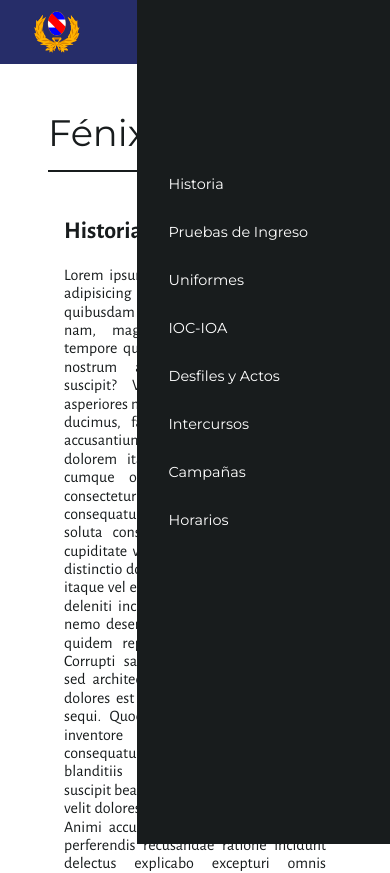
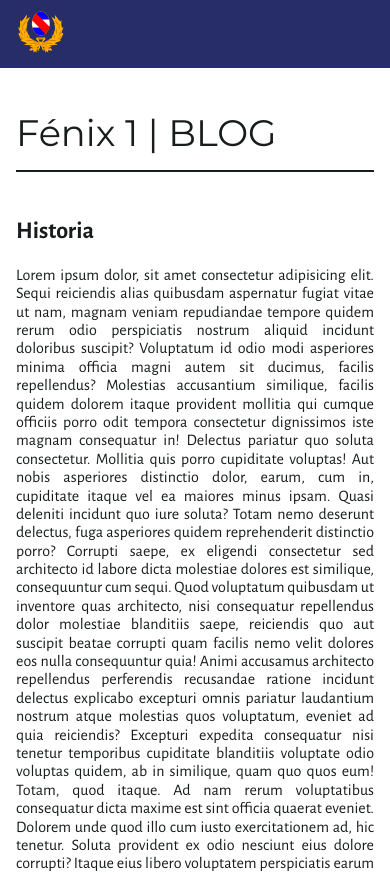
Before and after one commit to Can3do/fenix1blog.github.io, a plain HTML site: page index.html in a window 390 px wide. Shown: the top 873 px of the page. Drawn offline with nearby package versions, Linux system fonts and the light colour scheme.

Commit message:
cambios varios pero poco importantes

```diff
--- a/index.html
+++ b/index.html
@@ -15,7 +15,7 @@
     </head>
     <body class="body">
         <header class="header">
-            <img class="header__logo" src="logotipo.png" alt="logo">
+            <a href="#"><img class="header__logo" src="logotipo.png" alt="logo" href="https://can3do.github.io/fenix1blog.github.io/"></a>
             <ul class="header__list">
                 <li class="header__item"><a class="header__link" href="#historia">Historia</a></li>
                 <li class="header__item"><a class="header__link" href="#pruebas-de-ingreso">Pruebas de Ingreso</a></li>
--- a/style.css
+++ b/style.css
@@ -121,19 +121,26 @@ html {
     align-items: center;
     justify-content: flex-end;
     padding: 0 6rem;
+    box-sizing: border-box;
 }
 
 .footer__creditos {
     color: var(--color5);
     font-family: "Alegreya Sans";
-    font-size: 1.2rem;
     line-height: 2rem;
     margin: 0;
 }
 
 @media (max-width: 1200px) {
-    .main__section, .main__header, .footer{
+    .footer {
         padding: 0 1rem;
+    }
+    .main {
+        padding: 7rem 1rem 0;
+    }
+
+    .header__logo {
+        margin: .5rem 1rem;
     }
 
     .header__list {
@@ -142,6 +149,7 @@ html {
         flex-direction: column;
         padding: min(20vh, 10rem) 2rem;
         background: var(--color6);
+        transform: translateX(100%);
     }
 
     .header__item {
```
